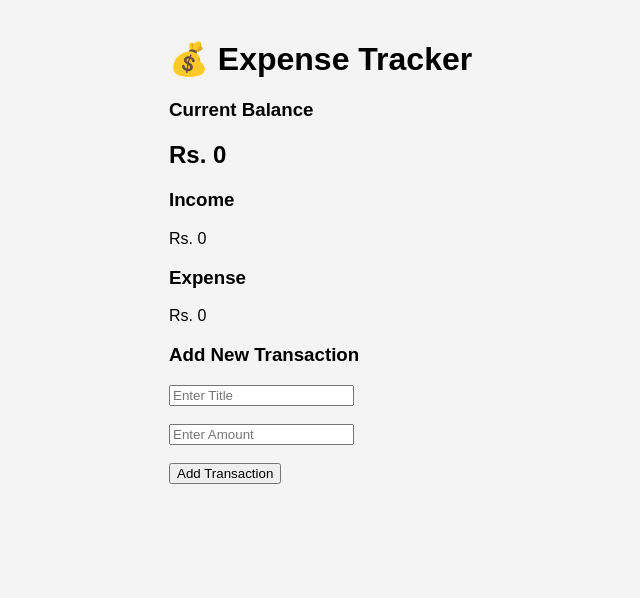
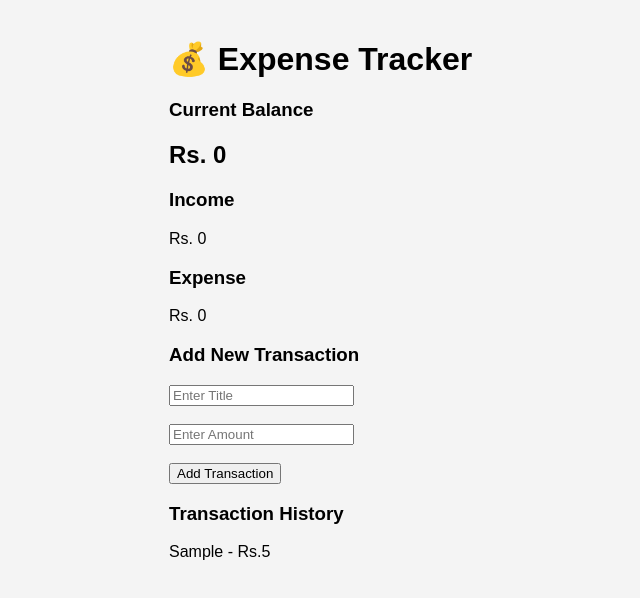
Before and after one commit to ShahabMaqbool/expense-tracker-react, a React (Vite) app: page / in a window 1280 px wide. Both pictures are taken after typing "Sample", "5" into the empty fields and a click on the button "Add Transaction". Shown: the top 598 px of the page, without its empty margins (271-911 px from the left). Built offline with nearby package versions, Linux system fonts and the light colour scheme.

Commit message:
Add transaction list using state and props

```diff
--- a/src/App.jsx
+++ b/src/App.jsx
@@ -1,15 +1,26 @@
+import { useState } from "react";
 import Header from "./components/Header";
 import Balance from "./components/Balance";
 import IncomeExpense from "./components/IncomeExpense";
 import AddTransaction from "./components/AddTransaction";
+import TransactionList from "./components/TransactionList";
 
 function App() {
+  const [transactions, setTransactions] = useState([]);
+
+  const addTransaction = (transaction) => {
+    setTransactions([...transactions, transaction]);
+  };
+
   return (
     <div className="container">
       <Header />
       <Balance />
       <IncomeExpense />
-      <AddTransaction />
+
+      <AddTransaction addTransaction={addTransaction} />
+
+      <TransactionList transactions={transactions} />
     </div>
   );
 }
--- a/src/components/AddTransaction.jsx
+++ b/src/components/AddTransaction.jsx
@@ -1,15 +1,20 @@
-
 import { useState } from "react";
 
-function AddTransaction() {
+function AddTransaction({ addTransaction }) {
   const [title, setTitle] = useState("");
   const [amount, setAmount] = useState("");
 
   const handleSubmit = (e) => {
     e.preventDefault();
 
-    console.log("Title:", title);
-    console.log("Amount:", amount);
+    if (title === "" || amount === "") return;
+
+    const transaction = {
+      title,
+      amount: Number(amount),
+    };
+
+    addTransaction(transaction);
 
     setTitle("");
     setAmount("");
@@ -40,9 +45,7 @@ function AddTransaction() {
         <br />
         <br />
 
-        <button type="submit">
-          Add Transaction
-        </button>
+        <button>Add Transaction</button>
       </form>
     </div>
   );
--- a/src/components/TransactionList.jsx
+++ b/src/components/TransactionList.jsx
@@ -0,0 +1,17 @@
+function TransactionList({ transactions }) {
+  return (
+    <div>
+      <h3>Transaction History</h3>
+
+      {transactions.map((transaction, index) => (
+        <div key={index}>
+          <p>
+            {transaction.title} - Rs.{transaction.amount}
+          </p>
+        </div>
+      ))}
+    </div>
+  );
+}
+
+export default TransactionList;
```
